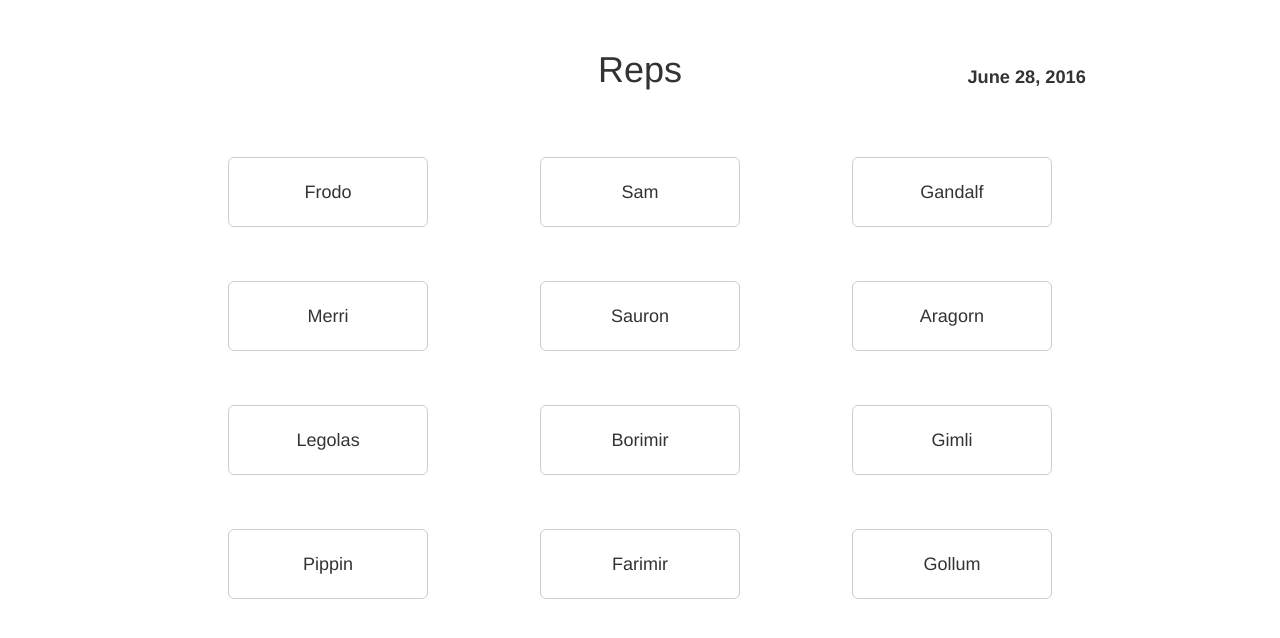
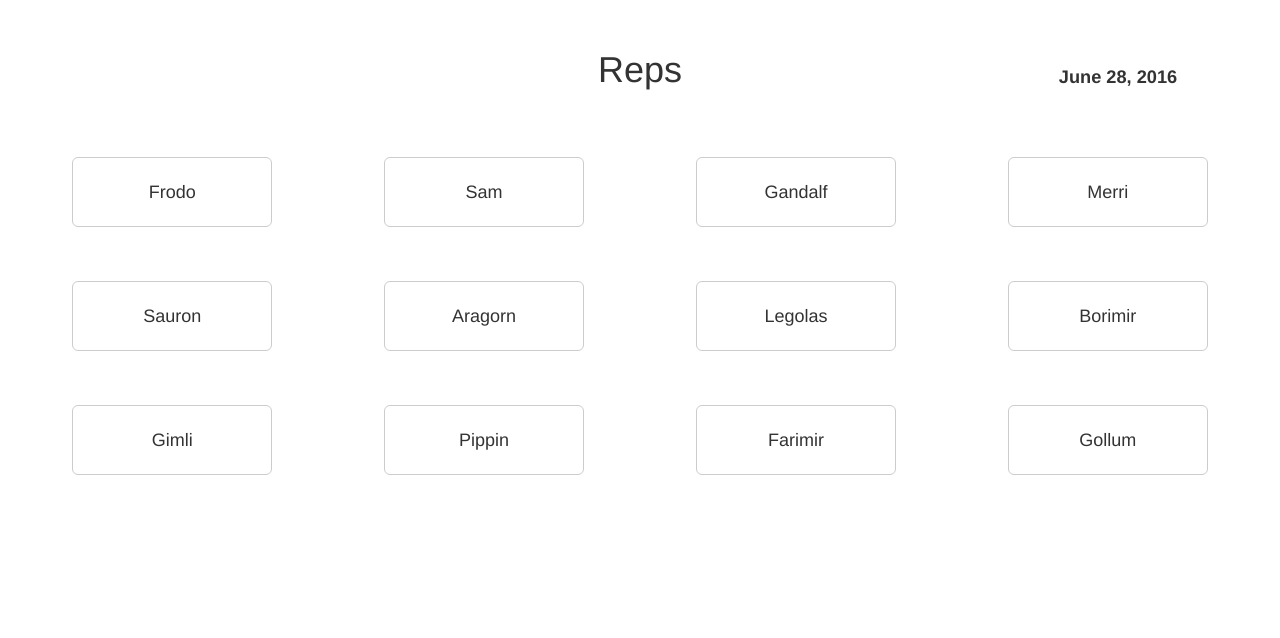
Before and after one commit to Jemcraft/Reps, a plain HTML site: page index.html in a window 1280 px wide. Drawn offline with nearby package versions, Linux system fonts and the light colour scheme.

Commit message:
formatting fix for date onto mid-size screens

```diff
--- a/css/main.css
+++ b/css/main.css
@@ -13,7 +13,9 @@
 }
 
 #date {
+	text-align: right;
 	padding-top: 3.5em;
+    padding-right: 4em;
 	font-weight: bold;
 	font-size: 130%;
 }
@@ -22,6 +24,7 @@
 @media only screen and (max-width : 768px){
 	#date {
 		text-align: center;
+		padding-right: 0;
 		padding-top: 0;
 		padding-bottom: 10px;
 	}
--- a/index.html
+++ b/index.html
@@ -14,20 +14,20 @@
 
 
 <div class="container-fluid">
-    <div class="container col-sm-3"></div><!--container col-3 close-->
+    <div class="container col-sm-4"></div><!--container col-3 close-->
 
-    <div class="container col-sm-6 text-center">
+    <div class="container col-sm-4 text-center">
         <h1 class="title">Reps</h1>
     </div><!--container col-6 close-->
 
-    <div class="container col-sm-3">
+    <div class="container col-sm-4">
         <p id="date"></p>
     </div><!--container col-3 close-->
 </div><!--container-fluid close-->
 
 
 
-    <div class="container text-center">
+    <div class="container col-sm-12 text-center">
         <button type="button" class="btn btn-lg btn-default btn-rep">Frodo</button>
         <button type="button" class="btn btn-lg btn-default btn-rep">Sam</button>
         <button type="button" class="btn btn-lg btn-default btn-rep">Gandalf</button>
```
